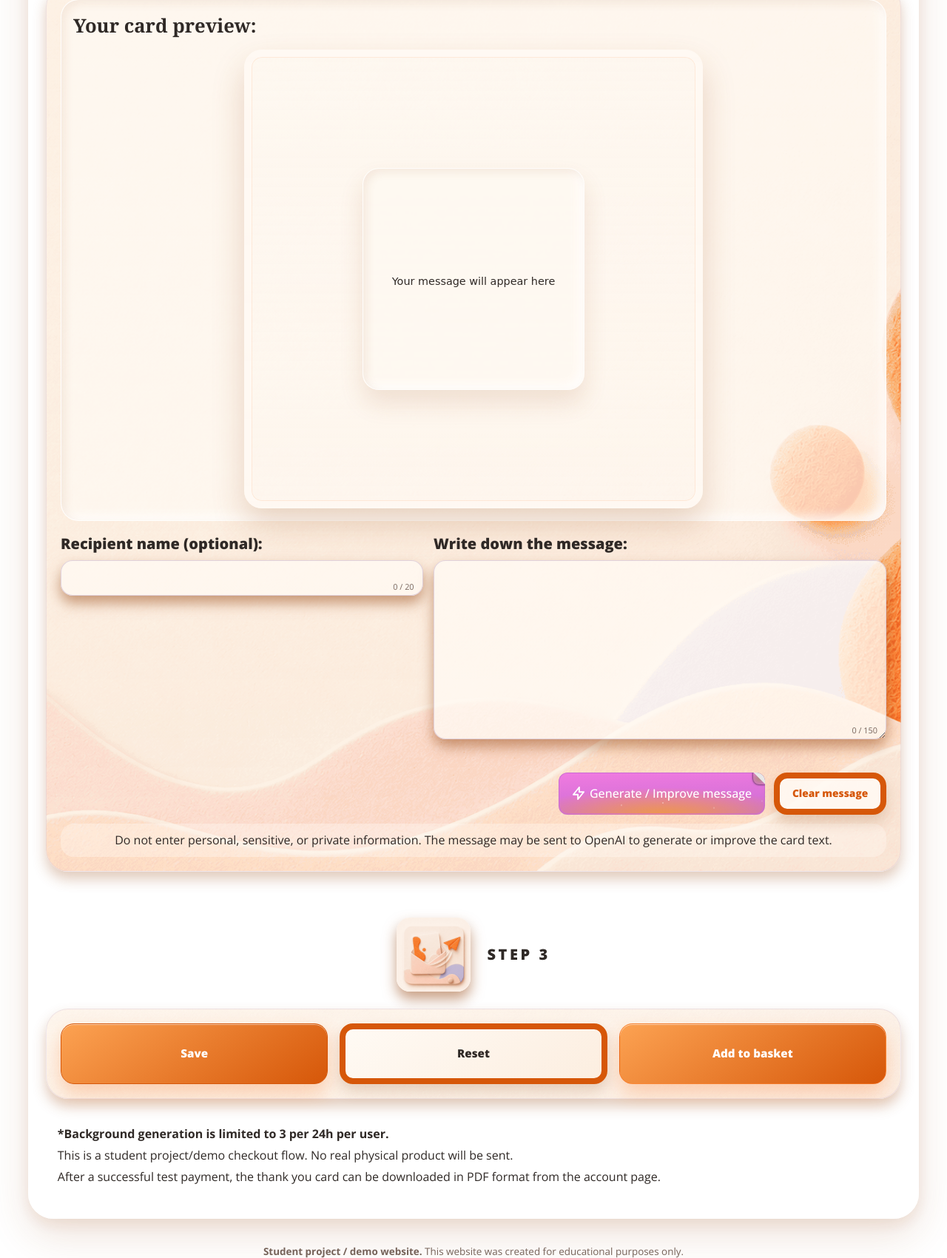
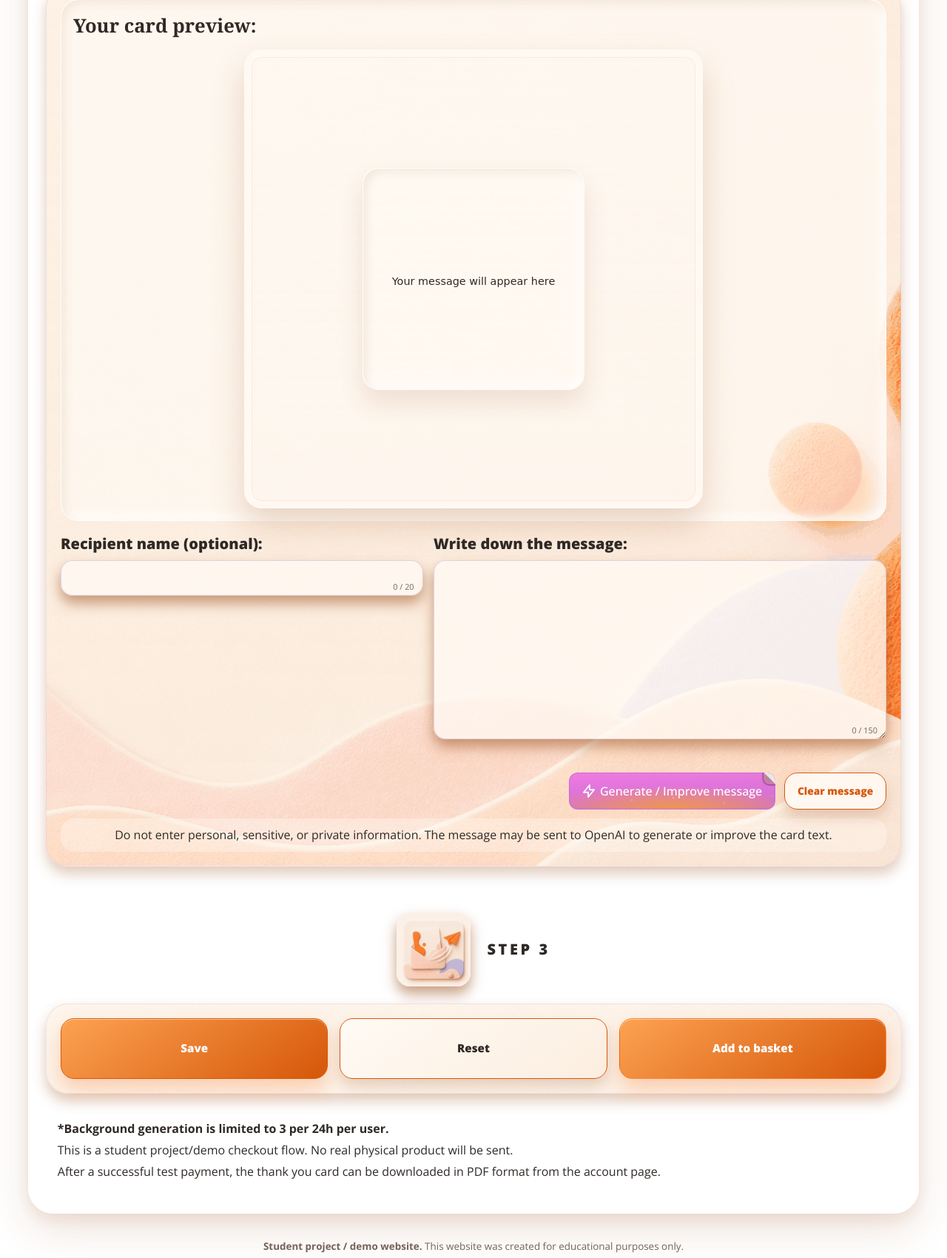
Before and after one commit to Kanareknie/thank_u_card, a Django app: page / in a window 1280 px wide. Shown: the part 2077-3777 px from the top of the page at 74% size. Run offline with Django 4.2, Linux system fonts and the light colour scheme; data that the repository does not hold is empty; parts of the project's set-up code (start-up, migrations or seed data) failed here and were passed over; some libraries are stand-ins or nearby versions; some web fonts are replaced.

Commit message:
Update the border to be max 1px

```diff
--- a/static/css/pages.css
+++ b/static/css/pages.css
@@ -1567,7 +1567,7 @@ textarea {
   overflow: hidden;
   z-index: 1;
 
-  border: 1ch solid var(--button-color);
+  border: 1px solid var(--button-color);
   background: rgba(255, 250, 244, 0.88);
   color: var(--button-color);
 
```
